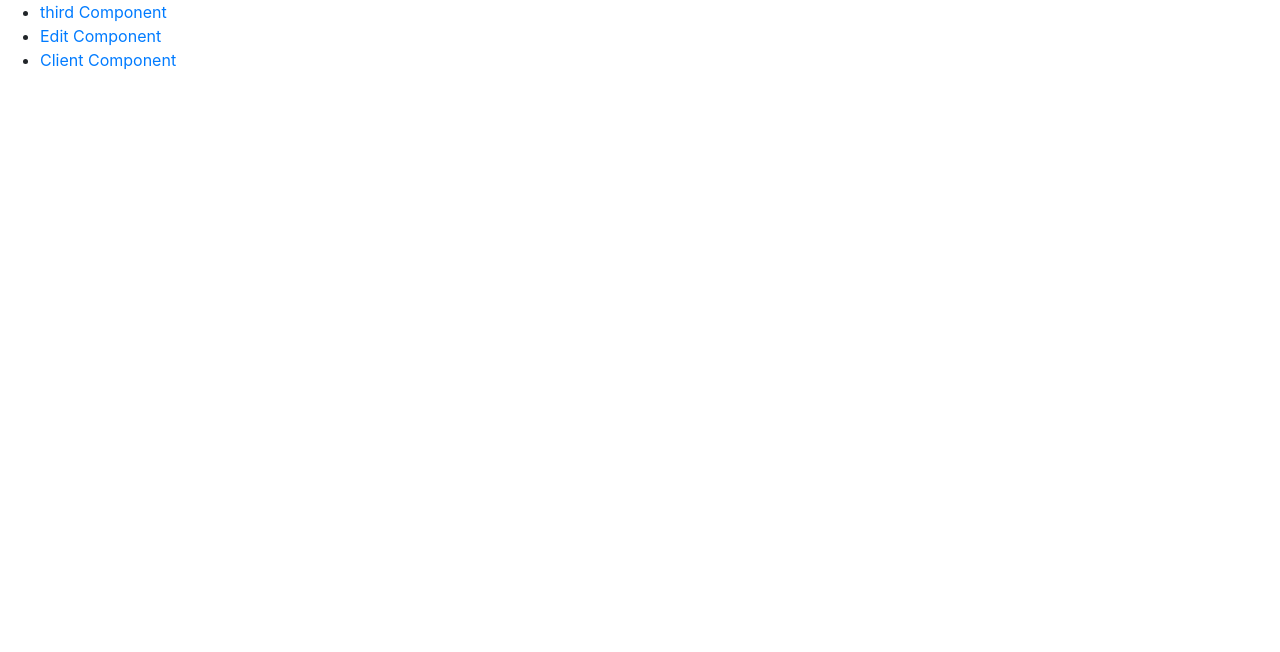
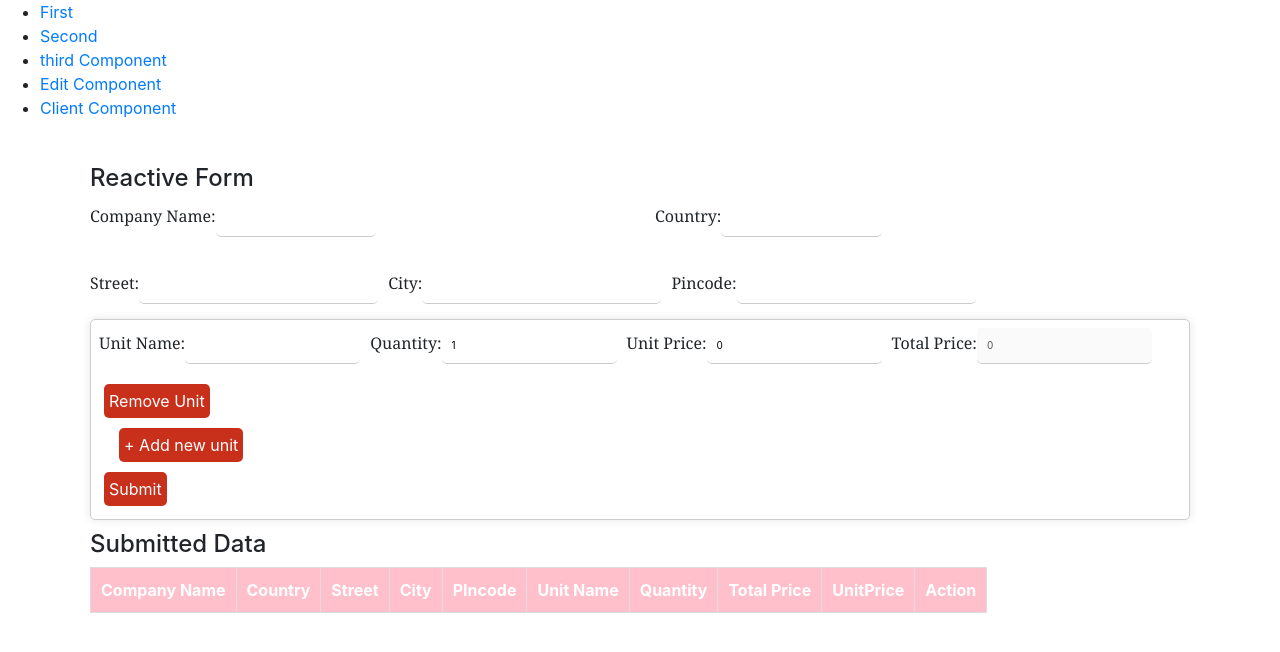
Before and after one commit to an-nikita/Angular, an Angular app: page /second in a window 1280 px wide. Before the commit this address led to /. Shown: the top 652 px of the page. Built offline with nearby package versions, Linux system fonts and the light colour scheme.

Commit message:
Routing and HttpClient Task

```diff
--- a/src/app/app.component.html
+++ b/src/app/app.component.html
@@ -1,4 +1,4 @@
-<!--<app-first></app-first>-->
+<!-- <app-first></app-first> -->
 <!--<app-second></app-second>-->
 
 
@@ -7,6 +7,8 @@
 
 <nav>
   <ul>
+    <li><a routerLink="/first">First</a></li>
+    <li><a routerLink="/second">Second</a></li>
     <li><a routerLink="/third" routerLinkActive="active" ariaCurrentWhenActive="page">third Component</a></li>
     <li><a routerLink="/edit-user" routerLinkActive="active" ariaCurrentWhenActive="page">Edit Component</a></li>
     <li><a routerLink="/client" routerLinkActive="active" ariaCurrentWhenActive="page">Client Component</a></li>
--- a/src/app/app.component.ts
+++ b/src/app/app.component.ts
@@ -3,7 +3,7 @@ import { Component } from '@angular/core';
 import { SecondComponent } from './second/second.component';
 import { RouterLink, RouterLinkActive, RouterOutlet } from '@angular/router';
 import { ThirdComponent } from './third/third.component';
-import { FirstComponent} from './first/first.component'
+import { FirstComponent } from './first/first.component';
 import { CommonModule } from '@angular/common';
 import { FormsModule, ReactiveFormsModule } from '@angular/forms';
 
--- a/src/app/edit-user/edit-user.component.ts
+++ b/src/app/edit-user/edit-user.component.ts
@@ -12,14 +12,32 @@ import { ServicedataService } from '../../servicedata.service';
 export class EditUserComponent implements OnInit {
 
 
+  Postdata={
+
+    "company_name": "infosys",
+    "country": "india",
+    "street": "kothrod",
+    "city": "New York",
+    "state": "NY",
+    "units": [
+      {
+        "unit_name": "Laptop",
+        "unit_quantity": 10,
+        "unit_price": 1200.00,
+        "total_price": 12000.00
+      }
+    ]
+  }
   submittedData: any[] = [];
 
   constructor(private router: Router, private userService : ServicedataService ) {}
   userData :any=[];
+  receivedata:any=[];
   ngOnInit(): void {
 
 
     this.showData()
+    this.add()
   //   const data = localStorage.getItem('submittedData');
   //   if (data) {
   //     this.submittedData = JSON.parse(data);
@@ -30,28 +48,35 @@ export class EditUserComponent implements OnInit {
   //   this.router.navigate(['/third', index]); // Navigate with index as param
   }
 
+  //get data
   showData(){
-
- //get data
-
   this.userService.getdata().subscribe((data:any)=>{
     this.userData = data;
     console.log("Get Data",this.userData)
   });
   }
 
-  editdata(id:number){
+  //post data
+add(){
+  this.userService.postdata(this.Postdata).subscribe((data:any) =>{
+  this.receivedata = data;
+  console.log("receivedata" , this.receivedata)
+  });
+}
+
+
+//put data
+  editData(id:number){
       // console.log(id)
     // this.router.navigate(['/third', id]); // Navigate with index as param
     this.router.navigateByUrl(`/third/${id}`)
 
-
 }
 
 
-
-deletedata(id:number){
-  console.log(id)
+//delete data
+deleteData(id:number){
+  console.log("Delete Data",id)
 
   this.userService.deletedata(id).subscribe((data:any)=>{
     console.log(data);
--- a/src/app/second/second.component.css
+++ b/src/app/second/second.component.css
@@ -1,50 +1,76 @@
+ /* .container {
+    width: 90%;
+
+    margin: 50px auto;
+    padding: 20px;
+    background: #ffffff;
+    box-shadow: 20px 0px 20px rgba(0, 0, 0, 0.1);
+    border-radius: 10px;
+    border: 0px solid;
+  }
+   */
    .container {
-  max-width: 800px;
-  margin: auto;
+    width: 90%;
     padding: 20px;
-  background: #fff;
-  border-radius: 8px;
-  box-shadow: 0 2px 8px rgba(0, 0, 0, 0.1);
+    margin: 50px auto;
+    background: #ffffff;
+    /* box-shadow: 20px 0px 20px rgba(0, 0, 0, 0.1); */
+    border-radius: 10px;
+    border: 0px solid;
+   }
+
+
+  .form-field {
+    justify-content: space-between;
+    align-items: center;
+    border: 1px solid #ccc;
+    border-radius: 5px;
+    padding: 8px;
+    margin-bottom: 10px;
+    box-shadow: 0px 0px 10px rgba(0, 0, 0, 0.1);
+
   }
 
   input {
+    padding: 10px;
+    margin-bottom: 15px;
+    border: 0px solid #ccc;
+    border-radius: 5px;
+    font-size: 10px;
+    margin-right: 10px;
+    border-bottom: 1px solid #ccc;
 
-  display: block;
-  margin-bottom: 10px;
-  padding: 8px;
-  width: 100%;
-  box-sizing: border-box;
   }
+  /* .input-field {
+    display: flex;
+   justify-content: space-evenly;
+    align-items: center;
 
-.unit-card {
-  border: 1px solid #ddd;
-  padding: 10px;
-  margin-bottom: 10px;
-  position: relative;
+  } */
+
+  label {
+    font-family: Georgia, 'Times New Roman', Times, serif;
+    /* font-size: large; */
+    /* font-weight: 13360; */
+
   }
 
   button {
-
+    background-color: rgb(201, 48, 28);
     color: white;
     border: none;
-  padding: 8px 12px;
     cursor: pointer;
-  margin-top: 10px;
+    border-radius: 5px;
+    padding: 5px;
+    width: px;
+    margin: 5px;
   }
 
-button:disabled {
-  background: #ccc;
-  cursor: not-allowed;
+  button:hover {
+    background-color: rgb(119, 16, 16);
+
   }
-
-button[type="button"] {
-  background: #dc3545;
-}
-
-h2, h3 {
-  margin-bottom: 10px;
-}
-
+   /* @for(unit of units.controls ; track unit; let i = $index){  */
 
   table {
     background-color: #f9f9f9;
@@ -53,7 +79,7 @@ table {
 
   th, td {
     text-align: center;
-  padding: 8px;
+    padding: 10px;
     border: 1px solid #ddd;
   }
 
--- a/src/app/second/second.component.html
+++ b/src/app/second/second.component.html
@@ -1,69 +1,77 @@
+
 <div class="container mt-4">
+
   <h4>Reactive Form</h4>
-  <form [formGroup]="form" (ngSubmit)="submit()">
+  <form [formGroup]="form" >
 
     <div class="form-group row">
       <div class="col-sm-6">
-        <label for="companyName">Company Name *</label>
-        <input placeholder="company name*"  id="companyName" class="form-control" formControlName="companyName" />
-        <small *ngIf="form.get('companyName')?.invalid && form.get('companyName')?.touched" class="text-danger">
-          This field is required
-        </small>
+          <label>Company Name:</label>
+          <input formControlName="companyName"  style="width: 30%;">
+          <div *ngIf="form.get('companyName')?.invalid && form.get('companyName')?.touched">
+              Company name is required.
+          </div>
+
       </div>
 
       <div class="col-sm-6">
-        <label for="country">Country *</label>
-        <input type="text" id="country" class="form-control" formControlName="country" />
-        <small *ngIf="form.get('country')?.invalid && form.get('country')?.touched" class="text-danger">
-          This field is required
-        </small>
+          <label>Country:</label>
+          <input formControlName="country"  style="width: 30%;">
+          <div *ngIf="form.get('country')?.invalid && form.get('country')?.touched">
+              Country is required.
+          </div>
       </div>
     </div>
 
 
-    <div class="form-group row" formGroupName="address">
-      <div class="col-sm-4">
-        <label for="street">Street</label>
-        <input placeholder="street"  id="street" class="form-control" formControlName="street" />
+
+    <div class="input-field">
+      <label>Street:</label>
+      <input formControlName="street"  size="30">
+      <div *ngIf="form.get('street')?.invalid && form.get('street')?.touched">
+          Street is required.
       </div>
 
-      <div class="col-sm-4">
-        <label for="city">City</label>
-        <input type="text" id="city" class="form-control" formControlName="city" />
+      <label>City:</label>
+      <input formControlName="city"  size="30">
+      <div *ngIf="form.get('city')?.invalid && form.get('city')?.touched">
+          City is required.
       </div>
 
-      <div class="col-sm-4">
-        <label for="zip">Zip</label>
-        <input type="text" id="zip" class="form-control" formControlName="zip" />
+      <label>Pincode:</label>
+      <input formControlName="pincode"  size="30">
+      <div *ngIf="form.get('pincode')?.invalid && form.get('pincode')?.touched">
+          Pincode is required and must be 4 digits.
       </div>
   </div>
 
-    <div class="card mt-4 p-3">
-      <h5>Units</h5>
+
+
+  <div class="form-field">
       <div formArrayName="units">
-        <div *ngFor="let unit of units.controls; let i = index" [formGroupName]="i" class="form-group row align-items-end">
-          <div class="col-sm-3">
-              <input placeholder="Unit Name *" formControlName="unitName" />
+          <div *ngFor="let unit of units.controls; let i = index" [formGroupName]="i">
+              <label>Unit Name:</label>
+              <input formControlName="unitName" >
+
+              <label>Quantity:</label>
+              <input formControlName="quantity"  type="number">
+
+              <label>Unit Price:</label>
+              <input formControlName="unitPrice"  type="number">
+
+              <label>Total Price:</label>
+              <input formControlName="totalPrice"  type="number">
+
+              <button type="button" (click)="removeUnit(i)">Remove Unit</button>
+
+              <div *ngIf="unit.get('unitName')?.invalid && unit.get('unitName')?.touched">
+                  Unit name is required.
               </div>
-
-          <div class="col-sm-2">
-            <label>Quantity*</label>
-            <input type="number" class="form-control" formControlName="quantity" min="1" />
+              <div *ngIf="unit.get('quantity')?.invalid && unit.get('quantity')?.touched">
+                  Quantity is required and must be at least 1.
               </div>
-
-          <div class="col-sm-2">
-            <input type="number" placeholder="Unit price *" formControlName="unitprice" />
-          </div>
-
-          <div class="col-sm-3">
-            <label>Total Sum</label>
-            <input type="number" class="form-control" formControlName="totalSum" min="0"/>
-          </div>
-
-          <div class="col-sm-2 ">
-            <button type="button" class="btn btn-danger btn-sm" (click)="removeUnit(i)">🗑️</button>
-          </div>
-
+              <div *ngIf="unit.get('unitPrice')?.invalid && unit.get('unitPrice')?.touched">
+                  Unit price is required and must be at least 0.
               </div>
           </div>
       <div class="col-sm-4">
@@ -71,43 +79,96 @@
      </div>
     </div>
 
+    <button type="submit" (click)="onSubmit()">Submit</button>
 
-    <div class="mt-3">
-      <h5>Total Price: ${{ totalPrice }}</h5>
+
 </div>
 
-    <button type="submit" class="btn btn-success mt-3" [disabled]="form.invalid">Submit</button>
-  </form>
-</div>
-<div class="container mt-4">
-  <h4>Submitted Data</h4>
 
-  <table class="table table-bordered" *ngIf="submittedData.length > 0">
-    <thead>
+
+
+<h4 >Submitted Data</h4>
+
+
+      <table border="1">
         <tr>
           <th>Company Name</th>
           <th>Country</th>
-        <th>Address</th>
-        <th>Units</th>
+          <th>Street</th>
+          <th>City</th>
+          <th>PIncode</th>
+          <th>Unit Name</th>
+          <th>Quantity</th>
+          <th>Total Price</th>
+          <th>UnitPrice</th>
+          <th>Action</th>
         </tr>
-    </thead>
-    <tbody>
-      <tr *ngFor="let data of submittedData" >
+        <tr *ngFor="let data of submittedData; let i=index">
           <td>{{ data.companyName }}</td>
           <td>{{ data.country }}</td>
+          <td>{{ data.street }}</td>
+          <td>{{ data.city }}</td>
+          <td>{{ data.pincode }}</td>
           <td>
-          {{ data.address.street }},
-          {{ data.address.city }},
-          {{ data.address.zip }}
+            <ul>
+              <li *ngFor="let data of data.units">{{ data.unitName }}</li>
+
+            </ul>
           </td>
           <td>
             <ul>
+              <li *ngFor="let data of data.units">{{ data. quantity}}</li>
+
+            </ul>
+          </td>
+          <td>
+            <ul>
+              <li *ngFor="let data of data.units">{{ data.unitPrice}}</li>
+
+            </ul>
+          </td>
+          <td>
+            <ul>
+              <li *ngFor="let data of data.units">{{ data.totalPrice }}</li>
+            </ul>
+          </td>
+          <td><button (click)=" editEntry(i)" >EDIT</button>
+          <button (click)="deleteEntry(i)">DELETE</button> </td>
+
+        </tr>
+      </table>
+
+
+
+<!--
+<h4 >Submitted Data</h4>
+
+<table border="1">
+  <tr>
+    <th>Company Name</th>
+    <th>Country</th>
+    <th>Street</th>
+    <th>City</th>
+    <th>Pincode</th>
+    <th>Units</th>
+    <th>Actions</th>
+  </tr>
+  <tr *ngFor="let data of submittedData; let i = index">
+    <td>{{ data.companyName }}</td>
+    <td>{{ data.country }}</td>
+    <td>{{ data.street }}</td>
+    <td>{{ data.city }}</td>
+    <td>{{ data.pincode }}</td>
+    <td>
+      <ul>
         <li *ngFor="let unit of data.units">
-              {{ unit.unitName }} - Qty: {{ unit.quantity }}, Price: ${{ unit.unitprice }}, Total: ${{ unit.totalsum }}
+          {{ unit.unitName }} - Qty: {{ unit.quantity }}, Price: ${{ unit.unitPrice }}, Total: ${{ unit.totalPrice }}
         </li>
       </ul>
     </td>
+    <td>
+      <button (click)="editEntry(i)">Edit</button>
+      <button (click)="deleteEntry(i)">Delete</button>
+    </td>
   </tr>
-    </tbody>
-  </table>
-</div>
+</table> -->
--- a/src/app/second/second.component.ts
+++ b/src/app/second/second.component.ts
@@ -13,91 +13,148 @@ import { FormGroup, FormControl,FormBuilder,FormArray } from '@angular/forms';
 export class SecondComponent {
 
 
-  form: FormGroup;
-  submittedData: any[] = [];
-
-  constructor(private fb: FormBuilder) {
+form: FormGroup;
+submittedData: any[] = [];
+constructor(private fb: FormBuilder) {
     this.form = this.fb.group({
       companyName: ['', Validators.required],
       country: ['', Validators.required],
-      address: this.fb.group({
-        street: [''],
-        city: [''],
-        zip: [''],
-      }),
-      units: this.fb.array([]),
+      street: ['', Validators.required],
+      city: ['', Validators.required],
+      pincode: ['', [Validators.required, Validators.pattern('^[0-9]{4}$')]],
+      units: this.fb.array([this.createUnit()])
     });
-
-    this.addUnit();
-    this.patchDefaultValues();
-
   }
 
   get units(): FormArray {
     return this.form.get('units') as FormArray;
   }
 
+
+  ngOnInit(): void {
+     this.trackTotalPrice();
+      //this.loadData();
+  }
+
+
+
   createUnit(): FormGroup {
     return this.fb.group({
       unitName: ['', Validators.required],
       quantity: [1, [Validators.required, Validators.min(1)]],
-      unitprice: ['', Validators.required],
-      totalsum: [0, [Validators.required, Validators.min(0)]]
+      unitPrice: [0, [Validators.required, Validators.min(0)]],
+      totalPrice: [{ value: 0, disabled: true }]
     });
   }
 
   addUnit(): void {
-    const unit = this.createUnit();
-
-    unit.valueChanges.subscribe((value) => {
-      const total = (value.quantity || 0) * (value.unitprice || 0);
-      unit.patchValue({ totalsum: total }, { emitEvent: false });
-    });
-
-    this.units.push(unit);
+    const unitGroup = this.createUnit();
+    this.units.push(unitGroup);
+     this.trackTotalPriceForUnit(unitGroup);
   }
 
   removeUnit(index: number): void {
     this.units.removeAt(index);
   }
 
-  get totalPrice(): number {
-    return this.units.controls.reduce(
-      (sum, unit) => sum + (unit.get('totalsum')?.value || 0),
-      0
-    );
+  trackTotalPrice(): void {
+    this.units.controls.forEach((unit) => {
+      this.trackTotalPriceForUnit(unit as FormGroup);
+    });
   }
 
-  patchDefaultValues(): void {
+  trackTotalPriceForUnit(unit: FormGroup): void {
+    unit.get('quantity')?.valueChanges.subscribe(() => this.updateTotalPrice(unit));
+    unit.get('unitPrice')?.valueChanges.subscribe(() => this.updateTotalPrice(unit));
+  }
+
+  updateTotalPrice(unit: FormGroup): void {
+    const quantity = unit.get('quantity')?.value || 0;
+    const unitPrice = unit.get('unitPrice')?.value || 0;
+    const totalPrice = quantity * unitPrice;
+    unit.get('totalPrice')?.setValue(totalPrice);
+  }
+
+
+  // load data on localstroge
+  // onSubmit(): void {
+
+  //   if (this.form.valid) {
+  //     // const formData = this.form.value;
+
+
+
+  //      const formData = this.form.getRawValue();
+  //      this.submittedData.push(formData);
+  //      localStorage.setItem('submittedData', JSON.stringify(this.submittedData));
+  //      this.form.reset();
+  //      this.units.clear();
+  //      this.addUnit();
+  //    }
+  //  }
+
+  //  loadData(): void {
+  //    const storedData = localStorage.getItem('submittedData');
+  //    if (storedData) {
+  //      this.submittedData = JSON.parse(storedData);
+  //    }
+  //  }
+
+
+
+
+  editEntry(index: number): void {
+    this.editIndex = index;
+    const data = this.submittedData[index];
     this.form.patchValue({
-      country: 'Slovakia',
-      address: {
-        city: 'Nove Zamky',
-        zip: '81101',
-      },
+      companyName: data.companyName,
+      country: data.country,
+      street: data.street,
+      city: data.city,
+      pincode: data.pincode
+    });
+   // Clear and repopulate units
+    this.units.clear();
+
+    data.units.forEach((unit: any) => {
+      const unitGroup = this.createUnit();
+      unitGroup.patchValue(unit);
+      this.units.push(unitGroup);
+
+      this.updateTotalPrice(unitGroup);  // **Recalculate total price**
+      this.trackTotalPriceForUnit(unitGroup);
     });
   }
 
 
-  submit() {
+
+  deleteEntry(index: number): void {
+    this.submittedData.splice(index, 1);
+    localStorage.setItem('submittedData', JSON.stringify(this.submittedData));
+  }
+
+  editIndex: number | null = null;
+
+  onSubmit(): void {
     if (this.form.valid) {
       const formData = this.form.getRawValue();
 
-      const existingData = JSON.parse(localStorage.getItem('formData') || '[]');
+      if (this.editIndex !== null) {
 
-      existingData.push(formData);
+        // Update existing entry
+        this.submittedData[this.editIndex] = formData;
+        this.editIndex = null;
+      } else {
 
-      localStorage.setItem('formData', JSON.stringify(existingData));
+        // Add new entry
+        this.submittedData.push(formData);
+      }
 
-      alert('Form submitted successfully!');
-      const savedData = localStorage.getItem('formData');
-      if (savedData) {
-        this.submittedData = JSON.parse(savedData);
-      }
+      localStorage.setItem('submittedData', JSON.stringify(this.submittedData));
       this.form.reset();
-    } else {
-      alert('Please fill in all required fields.');
+      this.units.clear();
+      this.addUnit();
     }
   }
 
-}
+ }
--- a/src/app/third/third.component.ts
+++ b/src/app/third/third.component.ts
@@ -122,7 +122,7 @@ id:any;
   addUnit(): void {
     const unitGroup = this.createUnit();
     this.units.push(unitGroup);
-    // this.trackTotalPriceForUnit(unitGroup);
+    this.trackTotalPriceForUnit(unitGroup);
   }
 
   removeUnit(index: number): void {
```
Also changed, not shown: src/app/app.routes.ts (+9 -0 lines), src/app/client/client.component.html (+5 -5 lines), src/app/client/client.component.ts (+18 -18 lines), src/app/edit-user/edit-user.component.html (+5 -3 lines), src/servicedata.service.ts (+20 -10 lines). Lines whose indentation alone changed are shown as unchanged.
